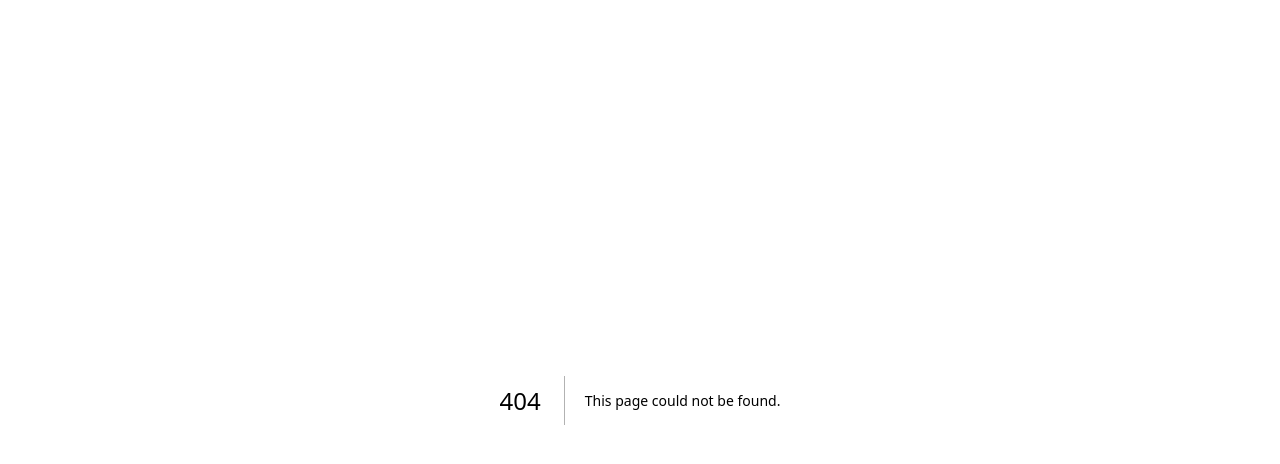
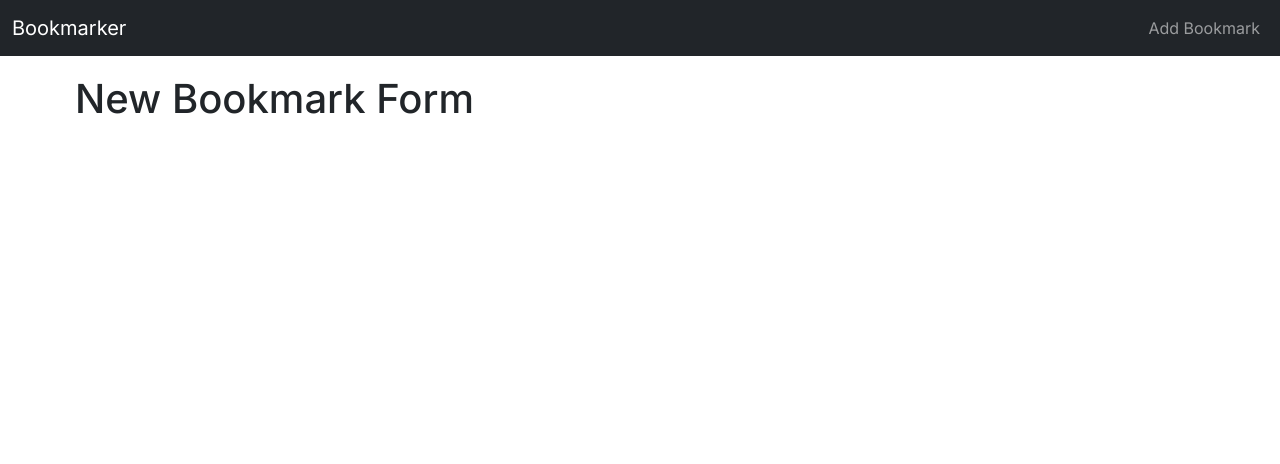
Before and after one commit to mysoyul/FrontEnd_BookmarkNextjs, a Next.js app: page /bookmarks/add in a window 1280 px wide. Before the commit this address had no page. Shown: the top 464 px of the page. Built offline with nearby package versions, Linux system fonts and the light colour scheme.

Commit message:
nextjs bookmark

```diff
--- a/next.config.mjs
+++ b/next.config.mjs
@@ -1,4 +1,14 @@
 /** @type {import('next').NextConfig} */
-const nextConfig = {};
+const nextConfig = {
+    async redirects() {
+        return [
+          {
+            source: '/',
+            destination: '/bookmarks',
+            permanent: true
+          }
+        ]
+      }
+};
 
 export default nextConfig;
--- /dev/null
+++ b/src/app/bookmarks/add/page.tsx
@@ -0,0 +1,8 @@
+
+const page = () => (
+  <div>
+		    <h1>New Bookmark Form</h1>
+  </div>
+);
+
+export default page;
--- /dev/null
+++ b/src/app/components/NavBar.tsx
@@ -0,0 +1,37 @@
+import React from "react";
+import "bootstrap/dist/css/bootstrap.min.css";
+import Link from "next/link";
+
+const NavBar = () => (
+  <header>
+    <nav className="navbar navbar-expand-md navbar-dark fixed-top bg-dark">
+      <div className="container-fluid">
+        <Link href="/" className="navbar-brand">
+          Bookmarker
+        </Link>
+        <button
+          className="navbar-toggler"
+          type="button"
+          data-bs-toggle="collapse"
+          data-bs-target="#navbarCollapse"
+          aria-controls="navbarCollapse"
+          aria-expanded="false"
+          aria-label="Toggle navigation"
+        >
+          <span className="navbar-toggler-icon"></span>
+        </button>
+        <div className="collapse navbar-collapse" id="navbarCollapse">
+          <ul className="navbar-nav ms-auto">
+            <li className="nav-item">
+              <Link href="/bookmarks/add" className="nav-link">
+                Add Bookmark
+              </Link>
+            </li>
+          </ul>
+        </div>
+      </div>
+    </nav>
+  </header>
+);
+
+export default NavBar;
--- a/src/app/globals.css
+++ b/src/app/globals.css
@@ -1,107 +1,3 @@
-:root {
-  --max-width: 1100px;
-  --border-radius: 12px;
-  --font-mono: ui-monospace, Menlo, Monaco, "Cascadia Mono", "Segoe UI Mono",
-    "Roboto Mono", "Oxygen Mono", "Ubuntu Monospace", "Source Code Pro",
-    "Fira Mono", "Droid Sans Mono", "Courier New", monospace;
-
-  --foreground-rgb: 0, 0, 0;
-  --background-start-rgb: 214, 219, 220;
-  --background-end-rgb: 255, 255, 255;
-
-  --primary-glow: conic-gradient(
-    from 180deg at 50% 50%,
-    #16abff33 0deg,
-    #0885ff33 55deg,
-    #54d6ff33 120deg,
-    #0071ff33 160deg,
-    transparent 360deg
-  );
-  --secondary-glow: radial-gradient(
-    rgba(255, 255, 255, 1),
-    rgba(255, 255, 255, 0)
-  );
-
-  --tile-start-rgb: 239, 245, 249;
-  --tile-end-rgb: 228, 232, 233;
-  --tile-border: conic-gradient(
-    #00000080,
-    #00000040,
-    #00000030,
-    #00000020,
-    #00000010,
-    #00000010,
-    #00000080
-  );
-
-  --callout-rgb: 238, 240, 241;
-  --callout-border-rgb: 172, 175, 176;
-  --card-rgb: 180, 185, 188;
-  --card-border-rgb: 131, 134, 135;
+main {
+  padding: 75px;
 }
-
-@media (prefers-color-scheme: dark) {
-  :root {
-    --foreground-rgb: 255, 255, 255;
-    --background-start-rgb: 0, 0, 0;
-    --background-end-rgb: 0, 0, 0;
-
-    --primary-glow: radial-gradient(rgba(1, 65, 255, 0.4), rgba(1, 65, 255, 0));
-    --secondary-glow: linear-gradient(
-      to bottom right,
-      rgba(1, 65, 255, 0),
-      rgba(1, 65, 255, 0),
-      rgba(1, 65, 255, 0.3)
-    );
-
-    --tile-start-rgb: 2, 13, 46;
-    --tile-end-rgb: 2, 5, 19;
-    --tile-border: conic-gradient(
-      #ffffff80,
-      #ffffff40,
-      #ffffff30,
-      #ffffff20,
-      #ffffff10,
-      #ffffff10,
-      #ffffff80
-    );
-
-    --callout-rgb: 20, 20, 20;
-    --callout-border-rgb: 108, 108, 108;
-    --card-rgb: 100, 100, 100;
-    --card-border-rgb: 200, 200, 200;
-  }
-}
-
-* {
-  box-sizing: border-box;
-  padding: 0;
-  margin: 0;
-}
-
-html,
-body {
-  max-width: 100vw;
-  overflow-x: hidden;
-}
-
-body {
-  color: rgb(var(--foreground-rgb));
-  background: linear-gradient(
-      to bottom,
-      transparent,
-      rgb(var(--background-end-rgb))
-    )
-    rgb(var(--background-start-rgb));
-}
-
-a {
-  color: inherit;
-  text-decoration: none;
-}
-
-@media (prefers-color-scheme: dark) {
-  html {
-    color-scheme: dark;
-  }
-}
--- a/src/app/layout.tsx
+++ b/src/app/layout.tsx
@@ -1,11 +1,12 @@
 import type { Metadata } from "next";
 import { Inter } from "next/font/google";
 import "./globals.css";
+import NavBar from "./components/NavBar";
 
 const inter = Inter({ subsets: ["latin"] });
 
 export const metadata: Metadata = {
-  title: "Create Next App",
+  title: "Bookmarker",
   description: "Generated by create next app",
 };
 
@@ -16,7 +17,12 @@ export default function RootLayout({
 }>) {
   return (
     <html lang="en">
-      <body className={inter.className}>{children}</body>
+      <body className={inter.className}>
+        <NavBar />
+        <main>
+          {children}
+        </main>
+      </body>
     </html>
   );
 }
```
Also changed, not shown: package.json (+6 -4 lines), src/app/bookmarks/page.tsx (added, +21 -0 lines), src/app/page.tsx (deleted, +0 -95 lines), src/lib/bookmarkApi.tsx (added, +11 -0 lines), src/types.d.ts (added, +17 -0 lines), 1 other file (tests, documents, lock files or other folders).
